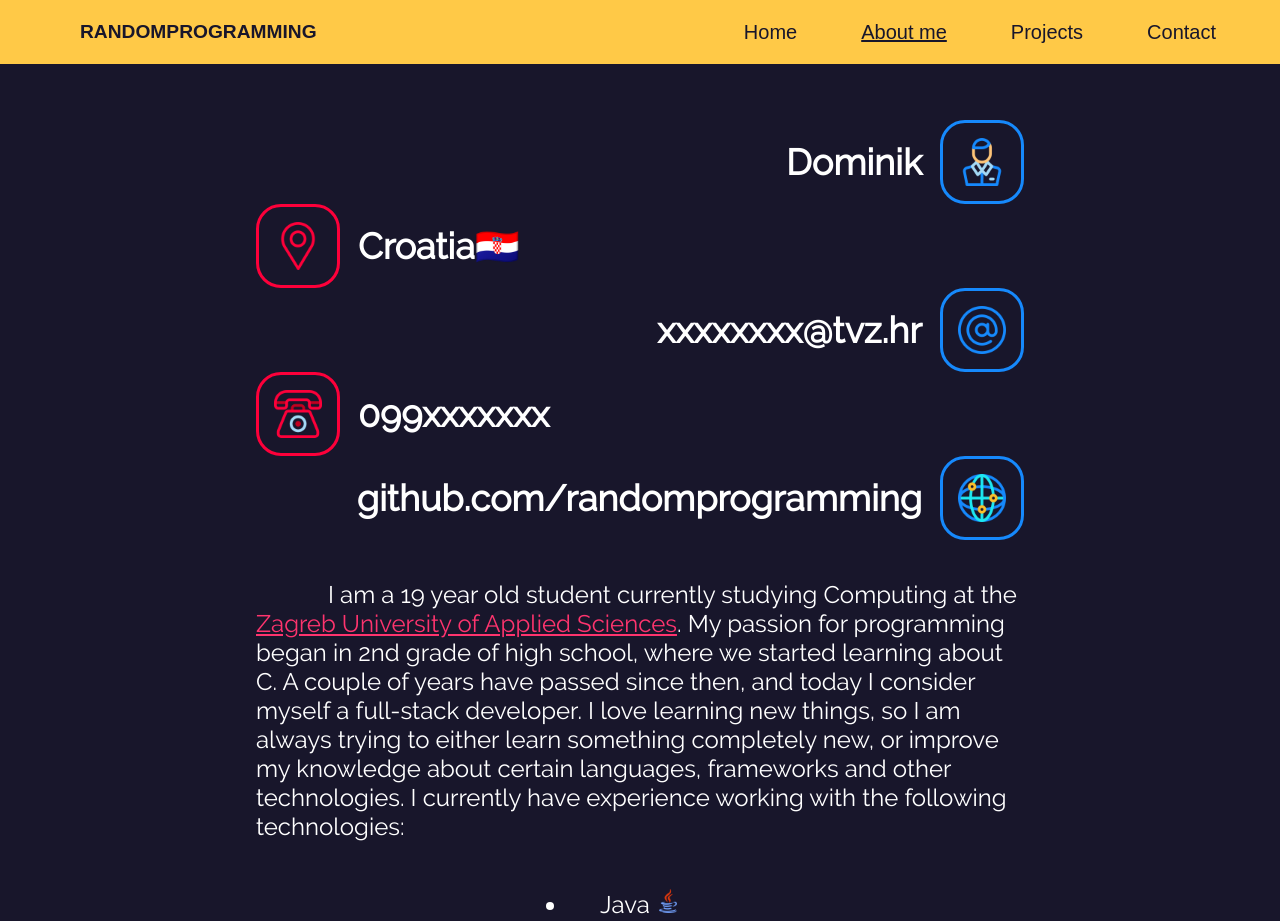
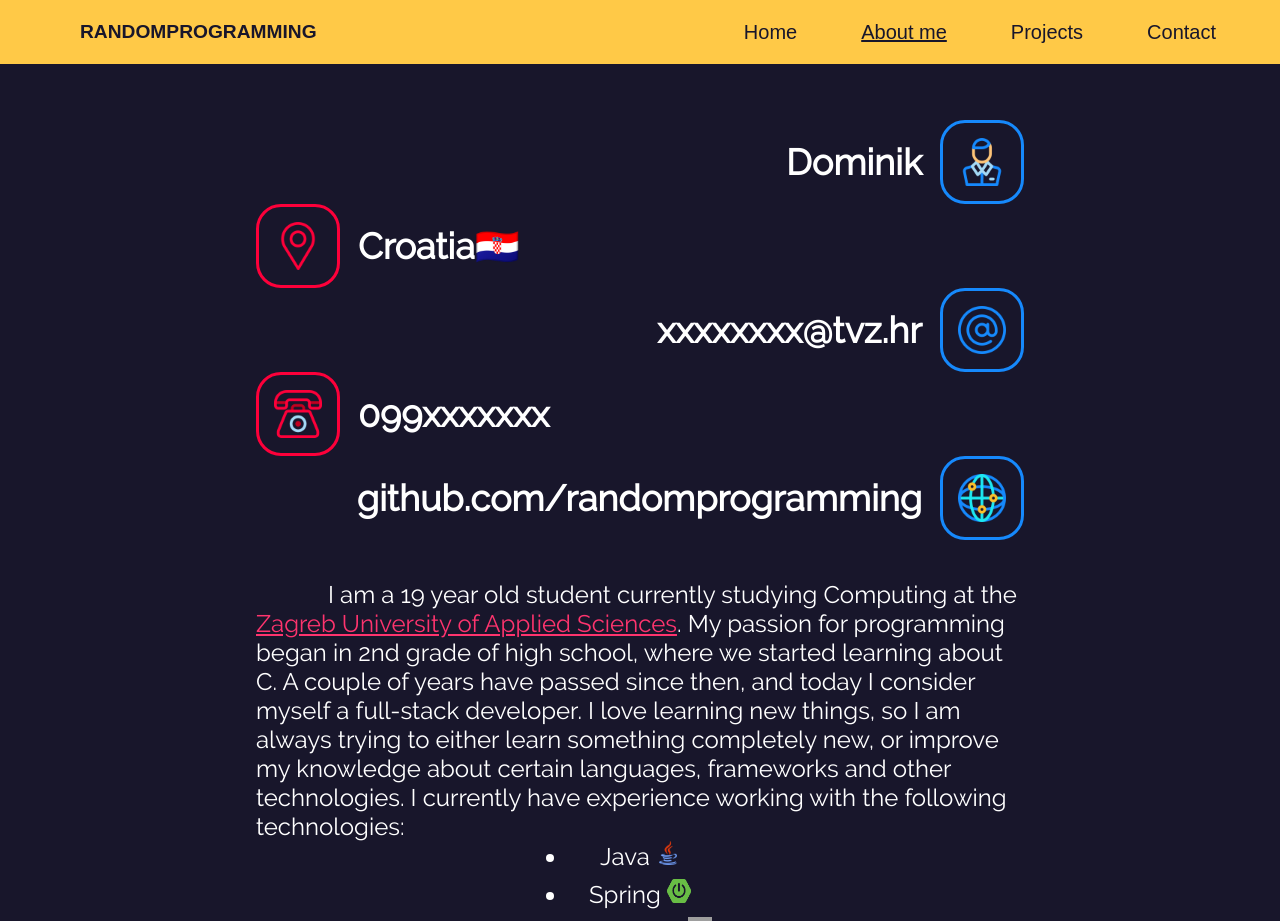
Before and after one commit to randomprogramming/portfolio-app, a React (Create React App) app: page /about in a window 1280 px wide. Shown: the top 921 px of the page. Built offline with nearby package versions, Linux system fonts and the light colour scheme; grey boxes are pictures that could not be loaded.

Commit message:
fixed some margins

```diff
--- a/src/css/AboutMe.css
+++ b/src/css/AboutMe.css
@@ -28,7 +28,7 @@
 }
 
 .about-me-text {
-	margin: 5vh 20vw 5vh 20vw;
+	margin: 5vh 20vw 0vh 20vw;
 	text-indent: 3em;
 	font-size: 24px;
 }
@@ -49,7 +49,7 @@
 }
 
 .technologies-list-item {
-	margin: 0.5rem 0rem 0rem 0rem;
+	margin: 0rem 0rem 0.5rem 0rem;
 	padding: 0px;
 	font-size: 24px;
 }
```
